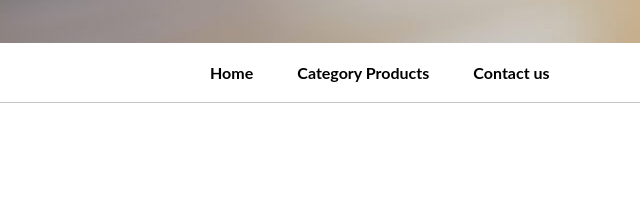
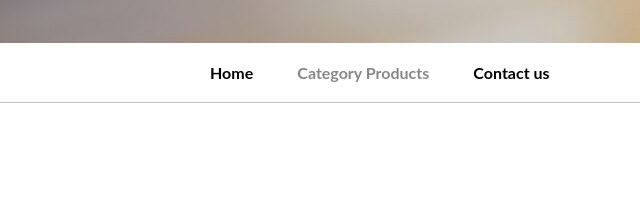
Before and after one commit to thuandiep1707/PotteryBarn, a plain HTML site: page Page/CategoryProducts.html in a window 1280 px wide. Shown: the part 127-327 px from the top of the page, 0-640 px from the left. Drawn offline with Linux system fonts and the light colour scheme.

Commit message:
Update CategoryProducts.css

```diff
--- a/resource/css/homepage/CategoryProducts.css
+++ b/resource/css/homepage/CategoryProducts.css
@@ -3,7 +3,9 @@
      flex-direction: row-reverse;
     margin: 100px auto;
 }
-
+#products a{
+    color: rgb(135, 135, 135);
+}
 
 /*---------------------------------------------------------*/
 /*-------------------------CONTENT-------------------------*/
```
